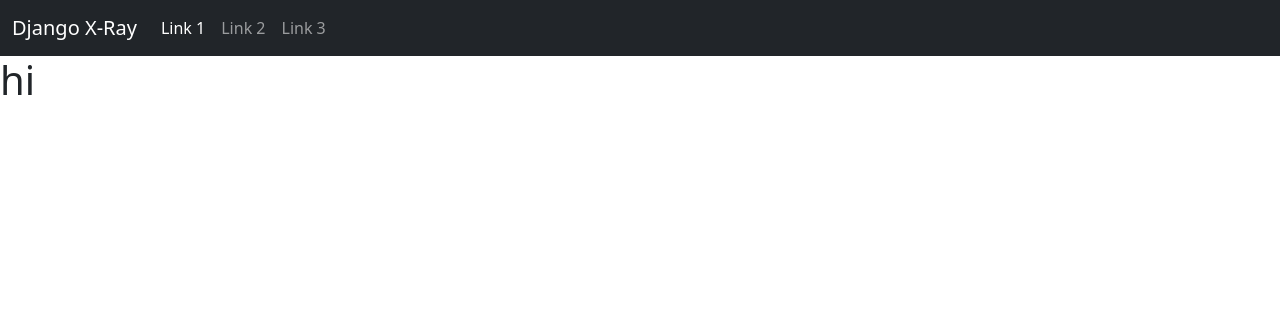
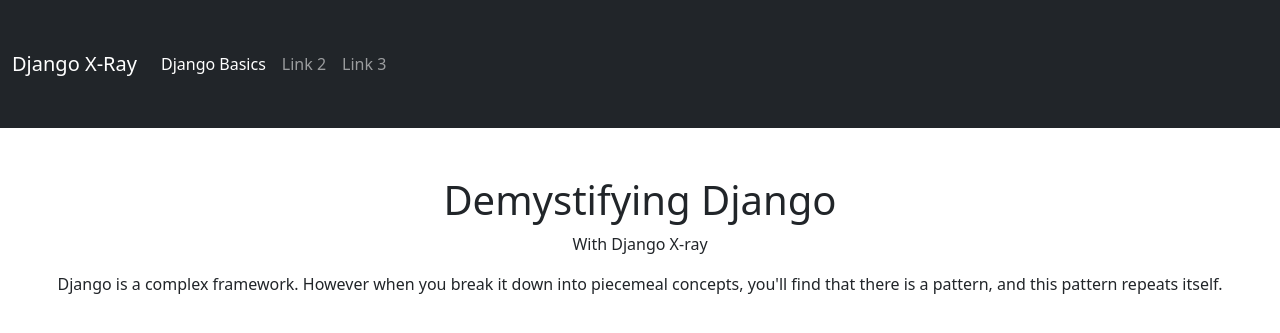
Before and after one commit to AlexGCbn/django_xray, a Django app: page / in a window 1280 px wide. Shown: the top 333 px of the page. Run offline with Django 3.2, Linux system fonts and the light colour scheme.

Commit message:
Add initial container and styling to base and home templates

```diff
--- a/home/templates/home/home.html
+++ b/home/templates/home/home.html
@@ -1,5 +1,19 @@
 {% extends "base.html" %}
 
 {% block content %}
-<h1>hi</h1>
+<div class="row">
+    <div class="col d-flex flex-column justify-content-center align-items-center">
+        <h1>Demystifying Django</h1>
+        <p>
+            With Django X-ray
+        </p>
+    </div>
+</div>
+<div class="row">
+    <div class="col d-flex flex-column justify-content-center align-items-center">
+        <p>
+            Django is a complex framework. However when you break it down into piecemeal concepts, you'll find that there is a pattern, and this pattern repeats itself.
+        </p>
+    </div>
+</div>
 {% endblock %}
--- /dev/null
+++ b/static/css/style.css
@@ -0,0 +1,7 @@
+header {
+    height: 16vmin;
+}
+
+nav {
+    height: 100%;
+}
--- a/templates/base.html
+++ b/templates/base.html
@@ -11,6 +11,7 @@
     <!-- Bootstrap -->
     <link href="https://cdn.jsdelivr.net/npm/bootstrap@5.2.0-beta1/dist/css/bootstrap.min.css" rel="stylesheet"
         integrity="sha384-0evHe/X+R7YkIZDRvuzKMRqM+OrBnVFBL6DOitfPri4tjfHxaWutUpFmBp4vmVor" crossorigin="anonymous">
+    <link href="{% static 'css/style.css' %}" rel="stylesheet">
 
     <title>Django X-Ray</title>
 </head>
@@ -19,7 +20,7 @@
     <header>
         <nav class="navbar navbar-dark navbar-expand-lg bg-dark">
             <div class="container-fluid">
-                <a class="navbar-brand" href="#">Django X-Ray</a>
+                <a class="navbar-brand" href="{% url 'home' %}">Django X-Ray</a>
                 <button class="navbar-toggler" type="button" data-bs-toggle="collapse"
                     data-bs-target="#navbarSupportedContent" aria-controls="navbarSupportedContent"
                     aria-expanded="false" aria-label="Toggle navigation">
@@ -28,7 +29,7 @@
                 <div class="collapse navbar-collapse" id="navbarSupportedContent">
                     <ul class="navbar-nav me-auto mb-2 mb-lg-0">
                         <li class="nav-item">
-                            <a class="nav-link active" aria-current="page" href="#">Link 1</a>
+                            <a class="nav-link active" aria-current="page" href="{% url 'django_basics' %}">Django Basics</a>
                         </li>
                         <li class="nav-item">
                             <a class="nav-link" href="#">Link 2</a>
@@ -41,10 +42,11 @@
             </div>
         </nav>
     </header>
-
-    {% block content %}
-    <!-- Template content simulated here -->
-    {% endblock %}
+    <div class="container-fluid pt-5">
+        {% block content %}
+        <!-- Template content simulated here -->
+        {% endblock %}
+    </div>
 
     <script src="https://cdn.jsdelivr.net/npm/bootstrap@5.2.0-beta1/dist/js/bootstrap.bundle.min.js"
         integrity="sha384-pprn3073KE6tl6bjs2QrFaJGz5/SUsLqktiwsUTF55Jfv3qYSDhgCecCxMW52nD2" crossorigin="anonymous">
```
Also changed, not shown: media/blank_tradingcard_1.jpg (added).
